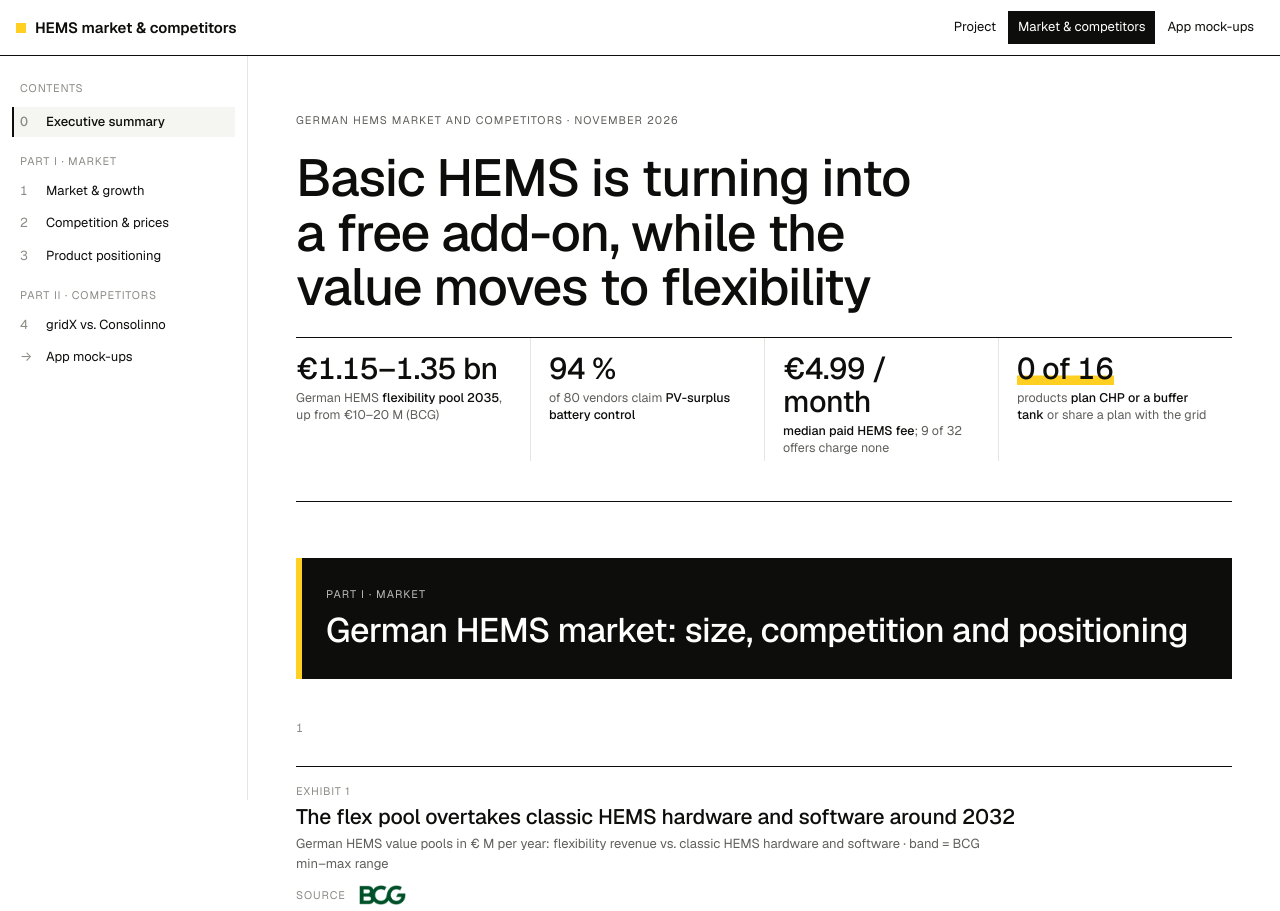
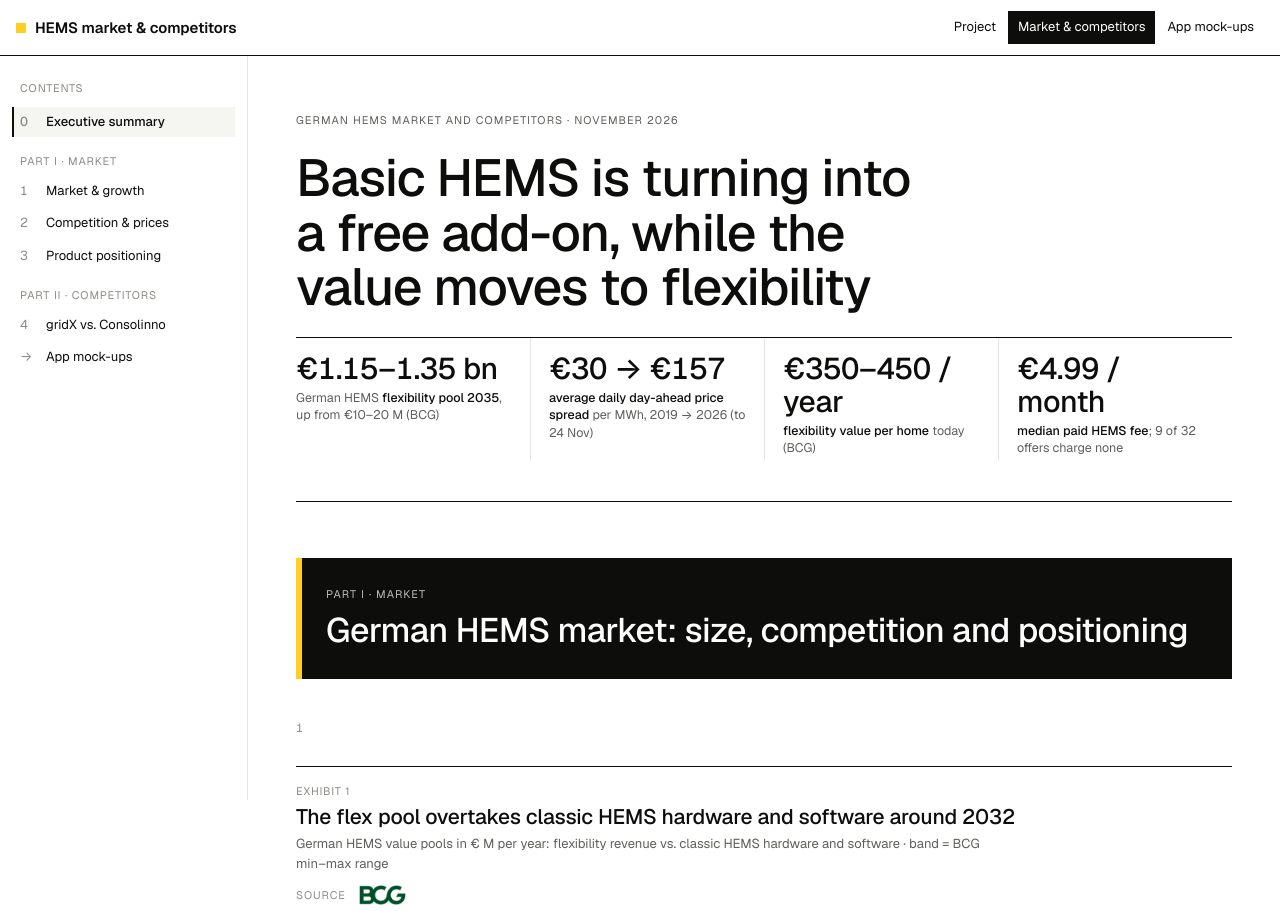
Before and after one commit to pfrohlfs-lab/hems-propens, a plain HTML site: page market/index.html in a window 1280 px wide. Shown: the top 911 px of the page. Drawn offline with nearby package versions, Linux system fonts and the light colour scheme.

Commit message:
Market summary: replace two headline numbers with day-ahead spread and flex value per home
Co-Authored-By: Claude Opus 5.5 <noreply@anthropic.com>

```diff
--- a/market/index.html
+++ b/market/index.html
@@ -42,17 +42,16 @@
 #summary h1 { max-width: 25ch; }
 #summary .lede { max-width: 70ch; }
 .m0-kpis { display: grid; grid-template-columns: repeat(4, minmax(0, 1fr)); border-top: 1px solid var(--ink); }
-.m0-kpis a { display: grid; gap: 4px; align-content: start; padding: 14px 18px 4px 0; text-decoration: none; }
-.m0-kpis a + a { padding-left: 18px; border-left: 1px solid var(--line); }
+.m0-kpis > * { display: grid; gap: 4px; align-content: start; padding: 14px 18px 4px 0; text-decoration: none; }
+.m0-kpis > * + * { padding-left: 18px; border-left: 1px solid var(--line); }
 .m0-kpis a:hover .m0-v { text-decoration: underline; text-decoration-thickness: 1px; }
 .m0-v { font-size: clamp(22px, 2.4vw, 30px); font-weight: 500; line-height: 1.1; letter-spacing: -0.01em; font-variant-numeric: tabular-nums; color: var(--ink); }
-.m0-v.m0-ours { box-shadow: inset 0 -0.32em 0 var(--accent); justify-self: start; }
 .m0-l { font-size: 12.5px; color: var(--muted); line-height: 1.4; }
 .m0-l b { font-weight: 500; color: var(--ink); }
 #summary .sowhat { max-width: none; }
 #summary .sowhat p { font-size: 15.5px; }
-@media (max-width: 900px) { .m0-kpis { grid-template-columns: repeat(2, minmax(0, 1fr)); } .m0-kpis a:nth-child(3) { padding-left: 0; border-left: 0; } .m0-kpis a:nth-child(n+3) { border-top: 1px solid var(--line); } }
-@media (max-width: 480px) { .m0-kpis { grid-template-columns: minmax(0, 1fr); } .m0-kpis a, .m0-kpis a + a { padding-left: 0; border-left: 0; } .m0-kpis a + a { border-top: 1px solid var(--line); } }
+@media (max-width: 900px) { .m0-kpis { grid-template-columns: repeat(2, minmax(0, 1fr)); } .m0-kpis > :nth-child(3) { padding-left: 0; border-left: 0; } .m0-kpis > :nth-child(n+3) { border-top: 1px solid var(--line); } }
+@media (max-width: 480px) { .m0-kpis { grid-template-columns: minmax(0, 1fr); } .m0-kpis > *, .m0-kpis > * + * { padding-left: 0; border-left: 0; } .m0-kpis > * + * { border-top: 1px solid var(--line); } }
 </style>
 
 <section class="hero" id="summary">
@@ -61,9 +60,9 @@
 
   <div class="m0-kpis" aria-label="Headline numbers">
     <a href="#x-pools"><span class="m0-v">€1.15–1.35 bn</span><span class="m0-l">German HEMS <b>flexibility pool 2035</b>, up from €10–20 M (BCG)</span></a>
-    <a href="#x-feature-heatmap"><span class="m0-v">94 %</span><span class="m0-l">of 80 vendors claim <b>PV-surplus battery control</b></span></a>
+    <div title="Source: own count from Energy-Charts day-ahead prices DE-LU (Fraunhofer ISE; data Bundesnetzagentur | SMARD.de), mean of daily max − min hourly price; 2026 = 01.01.–24.11."><span class="m0-v">€30 → €157</span><span class="m0-l"><b>average daily day-ahead price spread</b> per MWh, 2019 → 2026 (to 24 Nov)</span></div>
+    <a href="#x-pools" title="Source: BCG, flexibility level I (dynamic-tariff optimisation), single-family home, 2025"><span class="m0-v">€350–450 / year</span><span class="m0-l"><b>flexibility value per home</b> today (BCG)</span></a>
     <a href="#x-m3-landscape"><span class="m0-v">€4.99 / month</span><span class="m0-l"><b>median paid HEMS fee</b>; 9 of 32 offers charge none</span></a>
-    <a href="#x-positioning"><span class="m0-v m0-ours">0 of 16</span><span class="m0-l">products <b>plan CHP or a buffer tank</b> or share a plan with the grid</span></a>
   </div>
 
 </section>
```
